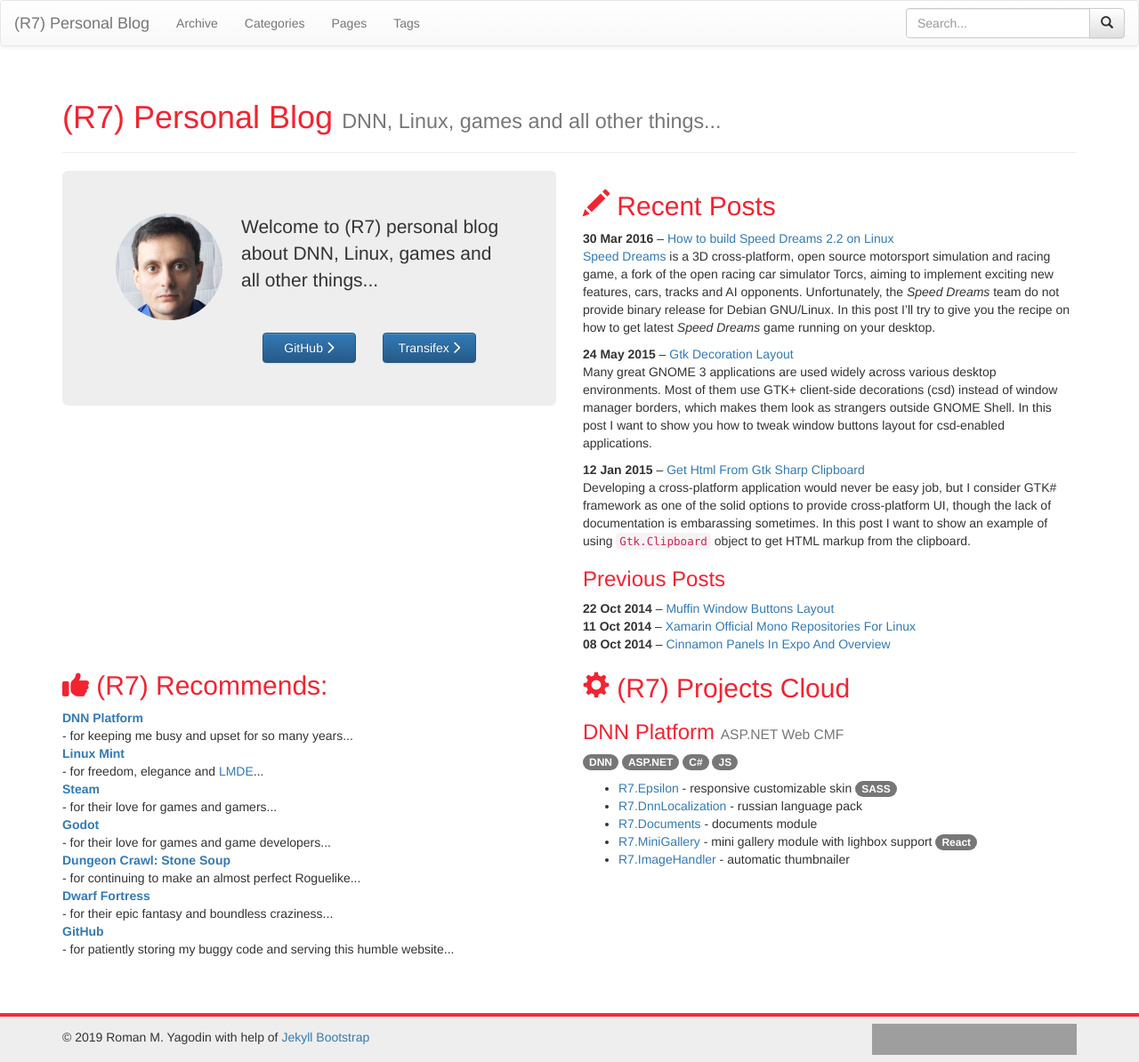
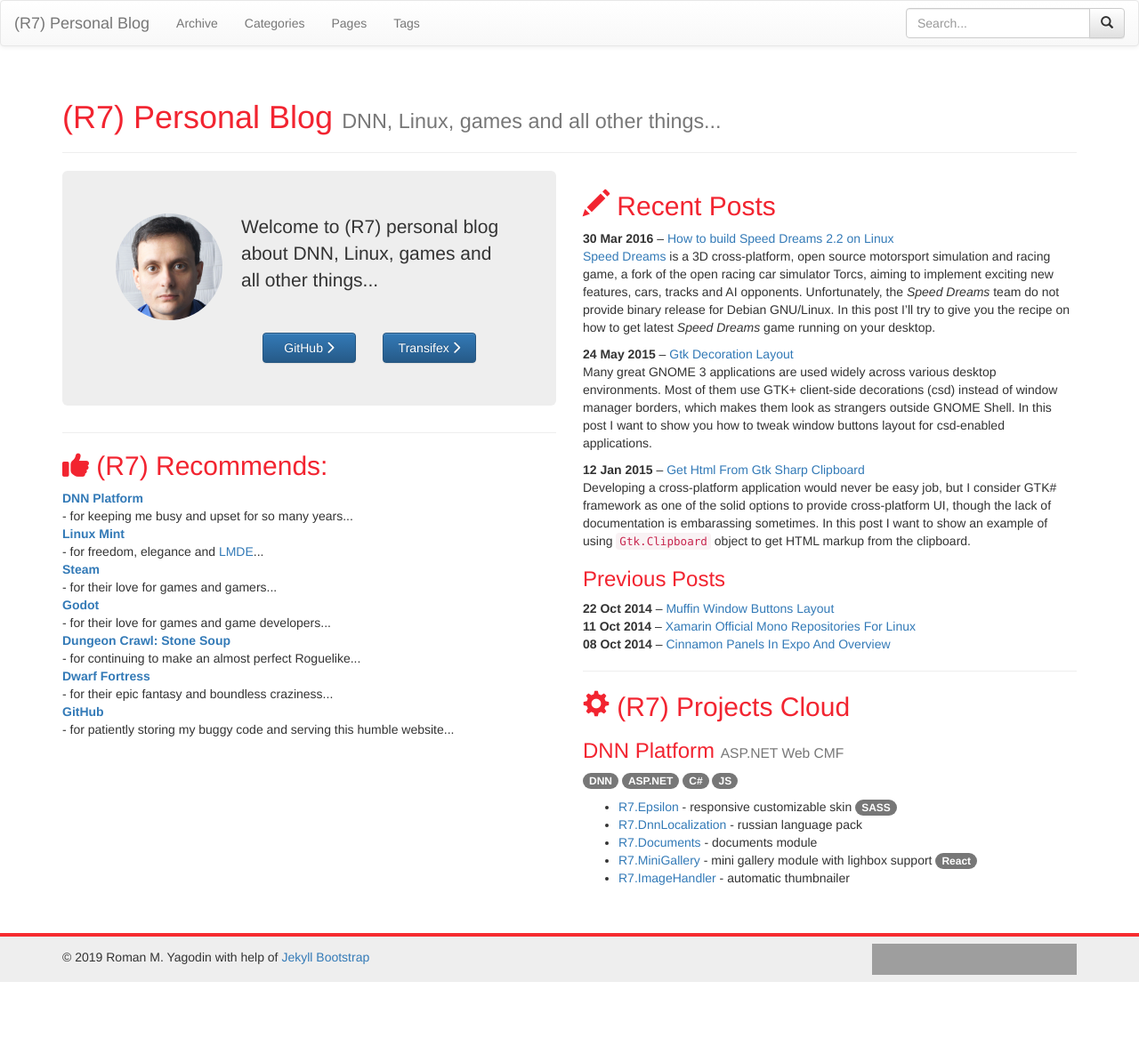
Before and after one commit to roman-yagodin/roman-yagodin.github.io, a Jekyll site: the page built from index.html, in a window 1280 px wide. Shown: the whole page at 89% size. Built offline with Jekyll 4.4.1, drawn with Linux system fonts in a browser that asks for light colours; nearby versions of some CDN libraries; after the commit the page ends 1104 px from its top, so only the background shows below that; grey boxes are pictures that could not be loaded.

Commit message:
Update home page layout again

```diff
--- a/index.html
+++ b/index.html
@@ -8,6 +8,8 @@
 <div class="row">
 	<div class="col-md-6">
 		{% include jumbotron.html %}
+		<hr />
+		{% include i_recommend.html %}
 	</div>
 	<div class="col-md-6">
 		<h2><span class="glyphicon glyphicon-pencil"></span> Recent Posts</h2>
@@ -21,13 +23,7 @@
 			<div><strong>{{ post.date | date_to_string }}</strong> &ndash; <a href="{{ BASE_PATH }}{{ post.url }}">{{ post.title }}</a></div>
 		{% endfor %}
 		</div>
-	</div>
-</div>
-<div class="row">
-	<div class="col-md-6">
-		{% include i_recommend.html %}
-	</div>
-	<div class="col-md-6">
+		<hr />
 		{% include projects_cloud.html %}
 	</div>
 </div>
```
